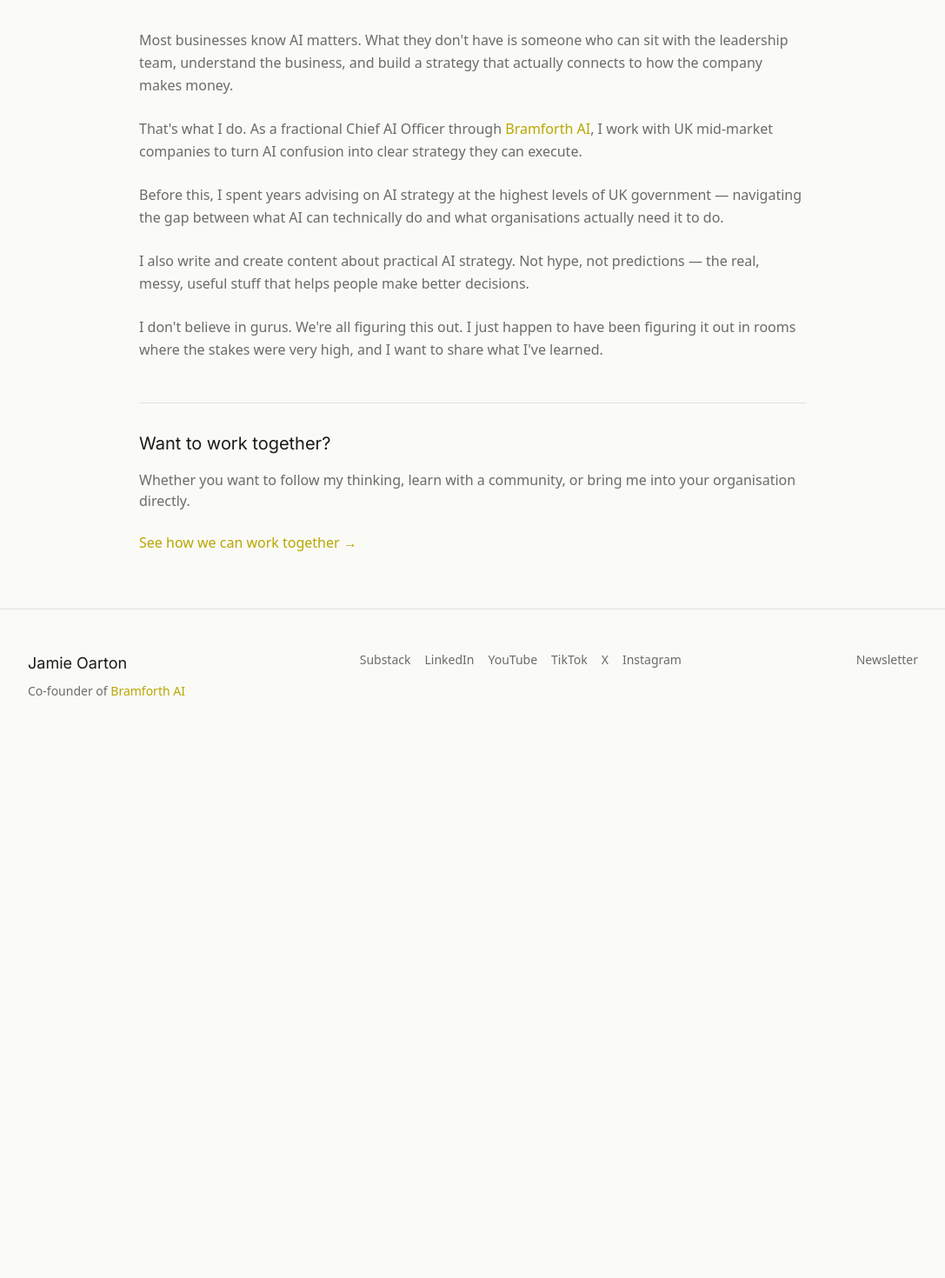
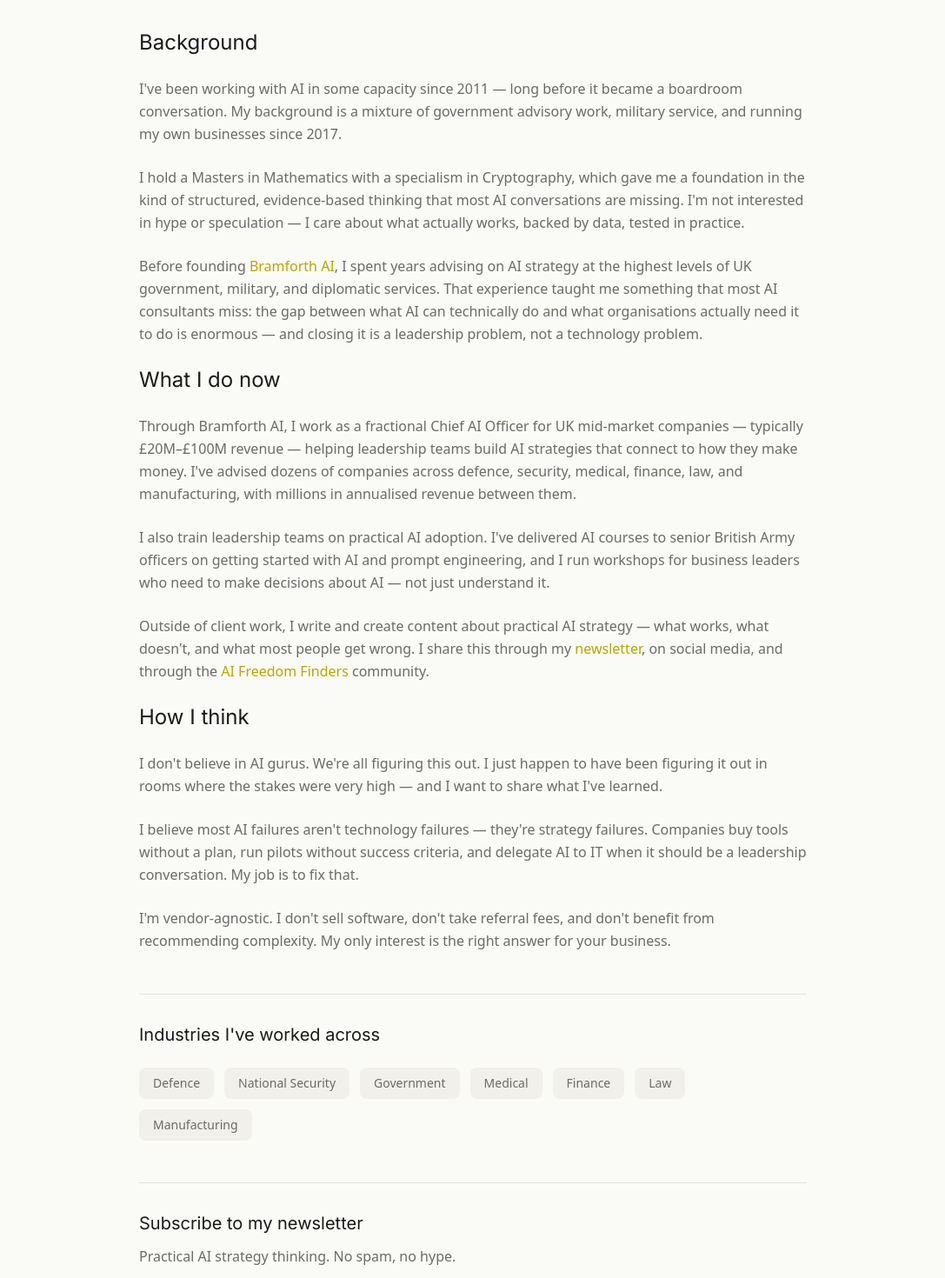
Before and after one commit to jamieoarton/personal-site, a Next.js app: page /about in a window 1280 px wide. Shown: the part 340-1810 px from the top of the page at 87% size, without its empty margins (96-1183 px from the left). Before the commit the page ends 1193 px from the top, so only its background shows below. Built offline with nearby package versions, Linux system fonts and the light colour scheme; no server answers.

Commit message:
feat: expand About page — background, credentials, industries, newsletter CTA

```diff
--- a/src/app/about/page.tsx
+++ b/src/app/about/page.tsx
@@ -1,10 +1,12 @@
 import type { Metadata } from "next";
 import Image from "next/image";
 import Link from "next/link";
+import { SubscribeForm } from "@/components/subscribe-form";
 
 export const metadata: Metadata = {
   title: "About",
-  description: "Jamie Oarton helps businesses navigate AI with clarity. Fractional CAIO, writer, and advisor.",
+  description:
+    "Jamie Oarton is an AI strategy advisor with 15 years in AI, a Masters in Mathematics, and experience across UK government, military, and the private sector.",
 };
 
 export default function About() {
@@ -19,21 +21,152 @@ export default function About() {
             height={200}
             className="rounded-lg flex-shrink-0"
           />
-          <h1 className="font-display text-4xl md:text-5xl">
-            I help businesses make sense of AI.
-          </h1>
+          <div>
+            <h1 className="font-display text-4xl md:text-5xl mb-4">
+              I help businesses make sense of AI.
+            </h1>
+            <p className="text-text-secondary">
+              AI strategy advisor. Fractional CAIO. 15 years working with AI across
+              government, military, and the private sector.
+            </p>
+          </div>
         </div>
+
         <div className="space-y-6 text-text-secondary leading-relaxed">
-          <p>Most businesses know AI matters. What they don&apos;t have is someone who can sit with the leadership team, understand the business, and build a strategy that actually connects to how the company makes money.</p>
-          <p>That&apos;s what I do. As a fractional Chief AI Officer through <a href="https://bramforth.ai" className="text-accent hover:text-accent-hover transition-colors" target="_blank" rel="noopener noreferrer">Bramforth AI</a>, I work with UK mid-market companies to turn AI confusion into clear strategy they can execute.</p>
-          <p>Before this, I spent years advising on AI strategy at the highest levels of UK government — navigating the gap between what AI can technically do and what organisations actually need it to do.</p>
-          <p>I also write and create content about practical AI strategy. Not hype, not predictions — the real, messy, useful stuff that helps people make better decisions.</p>
-          <p>I don&apos;t believe in gurus. We&apos;re all figuring this out. I just happen to have been figuring it out in rooms where the stakes were very high, and I want to share what I&apos;ve learned.</p>
+          <h2 className="font-display text-2xl text-text">Background</h2>
+
+          <p>
+            I&apos;ve been working with AI in some capacity since 2011 — long before
+            it became a boardroom conversation. My background is a mixture of
+            government advisory work, military service, and running my own businesses
+            since 2017.
+          </p>
+
+          <p>
+            I hold a Masters in Mathematics with a specialism in Cryptography, which
+            gave me a foundation in the kind of structured, evidence-based thinking
+            that most AI conversations are missing. I&apos;m not interested in hype
+            or speculation — I care about what actually works, backed by data, tested
+            in practice.
+          </p>
+
+          <p>
+            Before founding{" "}
+            <a
+              href="https://bramforth.ai"
+              className="text-accent hover:text-accent-hover transition-colors"
+              target="_blank"
+              rel="noopener noreferrer"
+            >
+              Bramforth AI
+            </a>
+            , I spent years advising on AI strategy at the highest levels of UK
+            government, military, and diplomatic services. That experience taught me
+            something that most AI consultants miss: the gap between what AI can
+            technically do and what organisations actually need it to do is enormous —
+            and closing it is a leadership problem, not a technology problem.
+          </p>
+
+          <h2 className="font-display text-2xl text-text">What I do now</h2>
+
+          <p>
+            Through Bramforth AI, I work as a fractional Chief AI Officer for UK
+            mid-market companies — typically £20M–£100M revenue — helping leadership
+            teams build AI strategies that connect to how they make money. I&apos;ve
+            advised dozens of companies across defence, security, medical, finance,
+            law, and manufacturing, with millions in annualised revenue between them.
+          </p>
+
+          <p>
+            I also train leadership teams on practical AI adoption. I&apos;ve delivered
+            AI courses to senior British Army officers on getting started with AI and
+            prompt engineering, and I run workshops for business leaders who need to
+            make decisions about AI — not just understand it.
+          </p>
+
+          <p>
+            Outside of client work, I write and create content about practical AI
+            strategy — what works, what doesn&apos;t, and what most people get wrong. I
+            share this through my{" "}
+            <a
+              href="https://jamieoarton.substack.com"
+              className="text-accent hover:text-accent-hover transition-colors"
+              target="_blank"
+              rel="noopener noreferrer"
+            >
+              newsletter
+            </a>
+            , on social media, and through the{" "}
+            <a
+              href="https://www.skool.com/ai-freedom-finders"
+              className="text-accent hover:text-accent-hover transition-colors"
+              target="_blank"
+              rel="noopener noreferrer"
+            >
+              AI Freedom Finders
+            </a>{" "}
+            community.
+          </p>
+
+          <h2 className="font-display text-2xl text-text">How I think</h2>
+
+          <p>
+            I don&apos;t believe in AI gurus. We&apos;re all figuring this out. I just
+            happen to have been figuring it out in rooms where the stakes were very
+            high — and I want to share what I&apos;ve learned.
+          </p>
+
+          <p>
+            I believe most AI failures aren&apos;t technology failures — they&apos;re
+            strategy failures. Companies buy tools without a plan, run pilots without
+            success criteria, and delegate AI to IT when it should be a leadership
+            conversation. My job is to fix that.
+          </p>
+
+          <p>
+            I&apos;m vendor-agnostic. I don&apos;t sell software, don&apos;t take
+            referral fees, and don&apos;t benefit from recommending complexity. My only
+            interest is the right answer for your business.
+          </p>
         </div>
+
+        {/* Industries */}
         <div className="mt-12 pt-8 border-t border-border">
-          <h2 className="font-display text-xl mb-4">Want to work together?</h2>
-          <p className="text-text-secondary mb-6">Whether you want to follow my thinking, learn with a community, or bring me into your organisation directly.</p>
-          <Link href="/work-with-me" className="text-accent hover:text-accent-hover font-medium transition-colors">
+          <h2 className="font-display text-xl mb-6 text-text">Industries I&apos;ve worked across</h2>
+          <div className="flex flex-wrap gap-3">
+            {["Defence", "National Security", "Government", "Medical", "Finance", "Law", "Manufacturing"].map(
+              (industry) => (
+                <span
+                  key={industry}
+                  className="bg-surface px-4 py-2 rounded-lg text-sm text-text-secondary"
+                >
+                  {industry}
+                </span>
+              )
+            )}
+          </div>
+        </div>
+
+        {/* Newsletter */}
+        <div className="mt-12 pt-8 border-t border-border">
+          <h2 className="font-display text-xl mb-3 text-text">Subscribe to my newsletter</h2>
+          <p className="text-text-secondary mb-6">
+            Practical AI strategy thinking. No spam, no hype.
+          </p>
+          <SubscribeForm />
+        </div>
+
+        {/* Work together */}
+        <div className="mt-12 pt-8 border-t border-border">
+          <h2 className="font-display text-xl mb-4 text-text">Want to work together?</h2>
+          <p className="text-text-secondary mb-6">
+            Whether you want to follow my thinking, learn with a community, or bring
+            me into your organisation directly.
+          </p>
+          <Link
+            href="/work-with-me"
+            className="text-accent hover:text-accent-hover font-medium transition-colors"
+          >
             See how we can work together →
           </Link>
         </div>
```
